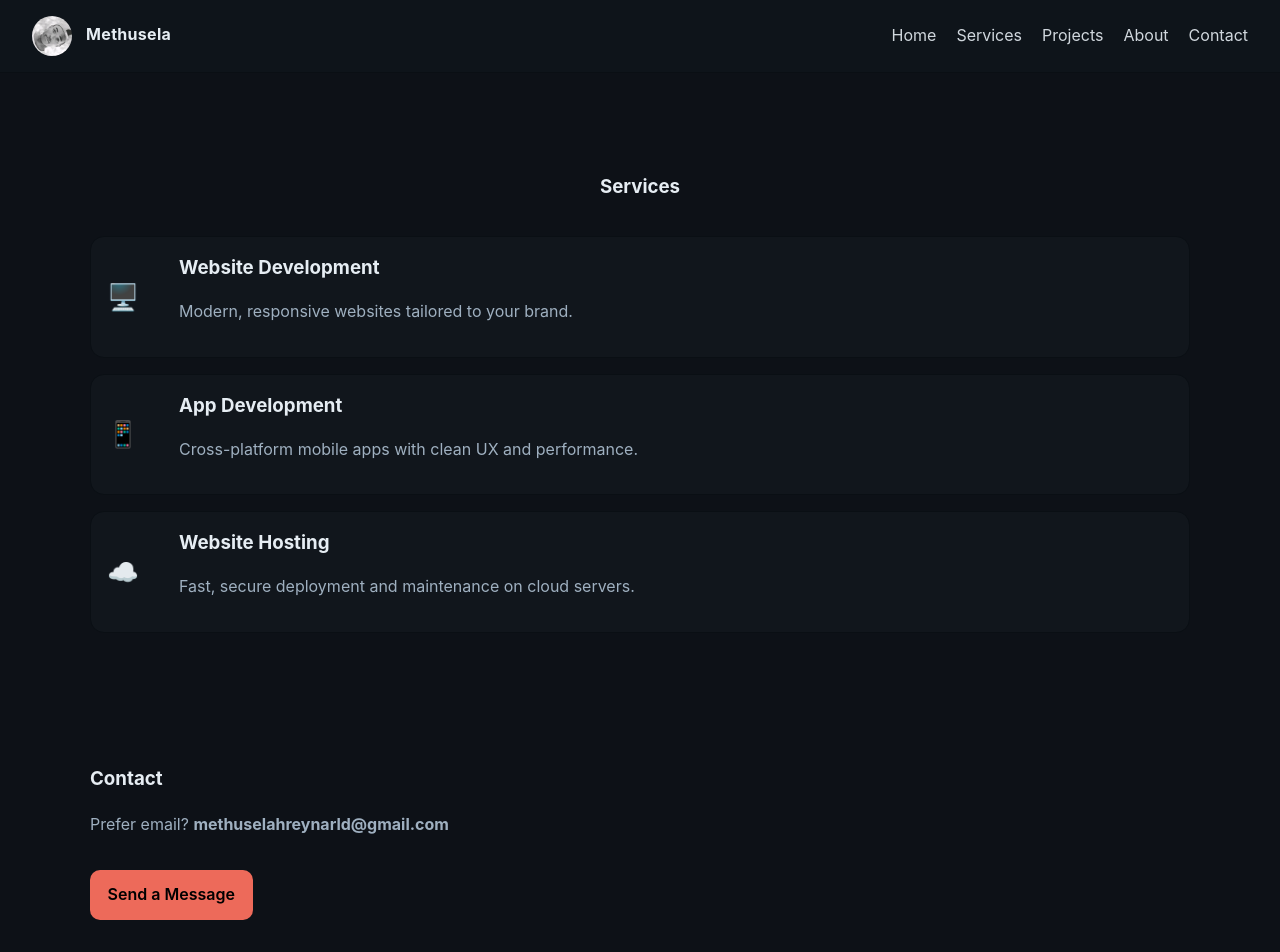
After one commit to Methusela11/portifolio, a Django app: page /services/ in a window 1280 px wide. The commit adds this page. Run offline with Django 5.2, Linux system fonts and the light colour scheme.

Commit message:
added services template

```diff
--- a/main/templates/main/navbar.html
+++ b/main/templates/main/navbar.html
@@ -14,8 +14,9 @@
 
   <nav class="menu">
     <a href="{% url 'home' %}">Home</a>
-    <a href="{% url 'about' %}">About</a>
+    <a href="{% url 'services' %}">Services</a>
     <a href="{% url 'projects' %}">Projects</a>
+      <a href="{% url 'about' %}">About</a>
     <a href="{% url 'contact' %}">Contact</a>
   </nav>
 <script>
--- /dev/null
+++ b/main/templates/main/services.html
@@ -0,0 +1,54 @@
+{% load static %}
+<!DOCTYPE html>
+<html lang="en">
+<head>
+  <meta charset="utf-8" />
+  <meta name="viewport" content="width=device-width, initial-scale=1" />
+  <title>Methusela's Portfolio</title>
+
+  <!-- Favicon -->
+  <link rel="icon" type="image/png" href="{% static 'main/img/profile.png' %}" />
+
+  <!-- Styles -->
+  <link rel="stylesheet" href="{% static 'main/css/style.css' %}" />
+</head>
+
+<body>
+  {% include 'main/navbar.html' %}
+
+  <!-- Services Section -->
+  <section class="services page">
+    <h3 style="text-align:center;">Services</h3>
+    <div class="service">
+      <div class="icon">🖥️</div>
+      <div>
+        <h3>Website Development</h3>
+        <p class="muted">Modern, responsive websites tailored to your brand.</p>
+      </div>
+    </div>
+
+    <div class="service">
+      <div class="icon">📱</div>
+      <div>
+        <h3>App Development</h3>
+        <p class="muted">Cross-platform mobile apps with clean UX and performance.</p>
+      </div>
+    </div>
+
+    <div class="service">
+      <div class="icon">☁️</div>
+      <div>
+        <h3>Website Hosting</h3>
+        <p class="muted">Fast, secure deployment and maintenance on cloud servers.</p>
+      </div>
+    </div>
+  </section>
+
+  <!-- Contact Section -->
+  <section class="contact page">
+    <h3>Contact</h3>
+    <p class="muted">Prefer email? <strong>methuselahreynarld@gmail.com</strong></p>
+    <a href="{% url 'contact' %}" class="btn primary" style="margin-top:1rem;">Send a Message</a>
+  </section>
+</body>
+</html>
--- a/main/urls.py
+++ b/main/urls.py
@@ -4,5 +4,6 @@ urlpatterns = [
     path('', views.home, name='home'),
     path('projects/', views.project_list, name='projects'),
     path('contact/', views.contact, name='contact'),
+    path('services/', views.services, name='services'),
     path('about/', views.about, name='about'),
     path('messages/', views.contact_messages, name='contact_messages')]
--- a/main/views.py
+++ b/main/views.py
@@ -14,6 +14,9 @@ def project_list(request):
 
 def about(request):
     return render(request, 'main/about.html')
+
+def services(request):
+    return render(request, 'main/services.html')
 
 
 
```
